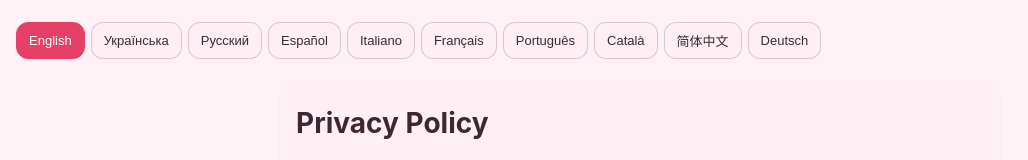
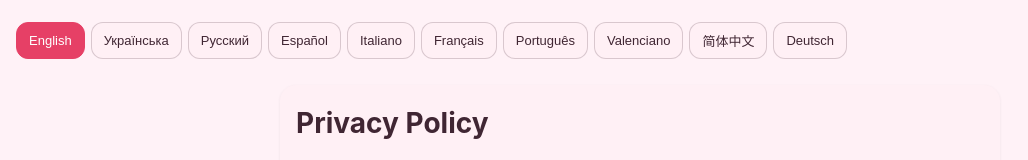
Before and after one commit to hwsw9sqvg2-create/ILYB-Privacy-Policy, a plain HTML site: page index.html in a window 1280 px wide. Shown: the top 160 px of the page, without its empty margins (0-1028 px from the left). Drawn offline with Linux system fonts and the light colour scheme.

Commit message:
Update index.html

```diff
--- a/index.html
+++ b/index.html
@@ -43,7 +43,7 @@
     <button type="button" data-lang="it">Italiano</button>
     <button type="button" data-lang="fr">Français</button>
     <button type="button" data-lang="pt">Português</button>
-    <button type="button" data-lang="ca">Català</button>
+    <button type="button" data-lang="ca">Valenciano</button>
     <button type="button" data-lang="zh-Hans">简体中文</button>
     <button type="button" data-lang="de">Deutsch</button>
   </div>
```
